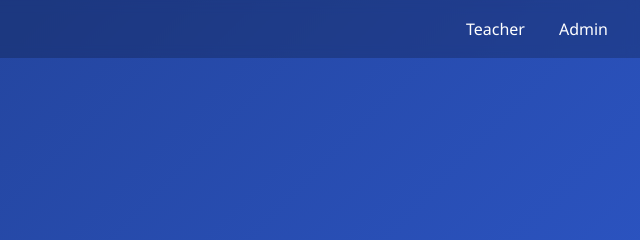
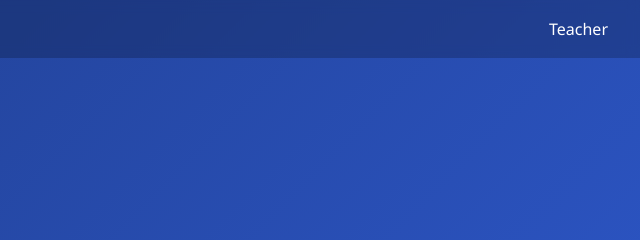
Before and after one commit to joelzapansacastro-afk/dis_clearance, a website: page public/teacherlogin.html in a window 1280 px wide. Shown: the top 240 px of the page, 640-1280 px from the left. Drawn offline with Linux system fonts and the light colour scheme.

Commit message:
Update teacherlogin.html
deleted <a href="adminlogin.html">Admin</a>

```diff
--- a/public/teacherlogin.html
+++ b/public/teacherlogin.html
@@ -156,7 +156,7 @@
   } else {
     nav.innerHTML += `
       <a href="teacherlogin.html">Teacher</a>
-      <a href="adminlogin.html">Admin</a>
+
     `;
   }
 
```
